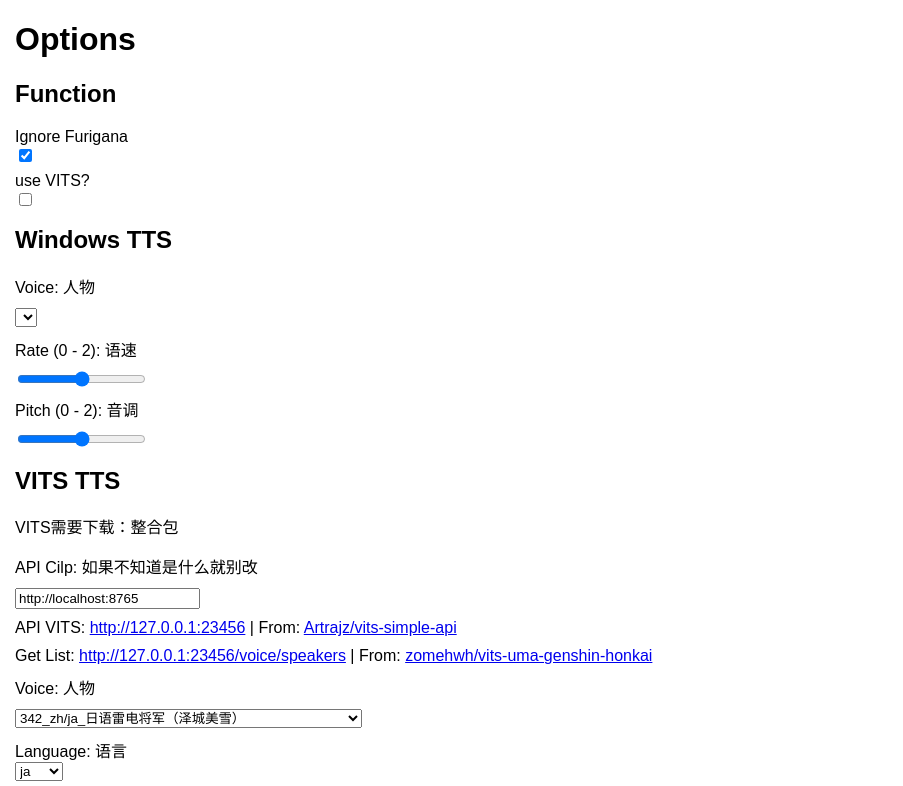
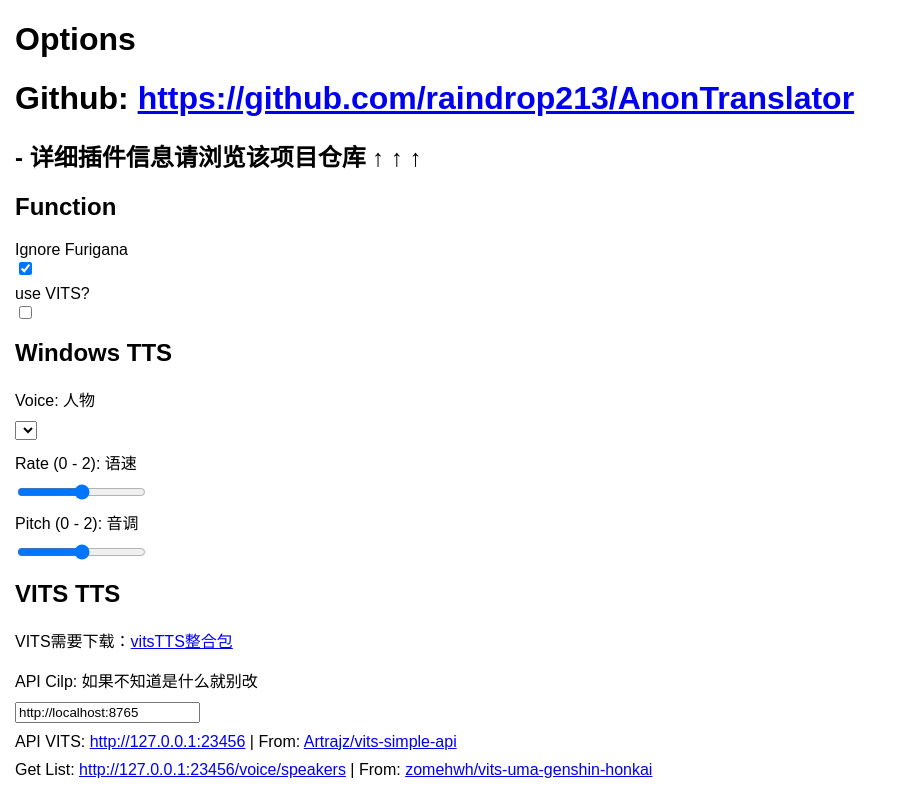
Before and after one commit to raindrop213/AnonTranslator, a browser extension: page options.html in a window 1280 px wide. Shown: the top 786 px of the page, without its empty margins (0-903 px from the left). Drawn offline with Linux system fonts and the light colour scheme.

Commit message:
v 0.4.0-

```diff
--- a/options.html
+++ b/options.html
@@ -9,6 +9,15 @@
 
 <body>
   <h1>Options</h1>
+
+  <div>
+    <h1>Github:
+      <a href="https://github.com/raindrop213/AnonTranslator" id="vits-simple-api-json">https://github.com/raindrop213/AnonTranslator</a>
+
+    </h1>
+    <h2>- 详细插件信息请浏览该项目仓库 ↑ ↑ ↑</h2>
+  </div>
+
   <form id="settingsForm">
 
     <div>
@@ -50,7 +59,7 @@
     </div>
 
     <div>
-      <p>VITS需要下载：整合包 </p>
+      <p>VITS需要下载：<a href="https://github.com/raindrop213/AnonTranslator/releases/tag/%E6%AD%A3%E5%BC%8F%E7%89%88" id="vits-simple-api-json">vitsTTS整合包</a></p>
     </div>
 
     <div><label for="clipAPI">API Cilp: 如果不知道是什么就别改</label><input type="text" id="clipAPI" value="http://localhost:8765"></div>
--- a/src/popup.js
+++ b/src/popup.js
@@ -4,7 +4,7 @@
 const version = chrome.runtime.getManifest().version;
 const named = chrome.runtime.getManifest().name;
 const author = chrome.runtime.getManifest().author;
-document.getElementById('extension-version').textContent = `${named} ${version}`;
+document.getElementById('extension-version').textContent = `Anon ${version}`;
 document.getElementById('extension-author').textContent = `By: ${author}`;
 
 
```
Also changed, not shown: README.md, img/preview2.gif (added), manifest.json.
